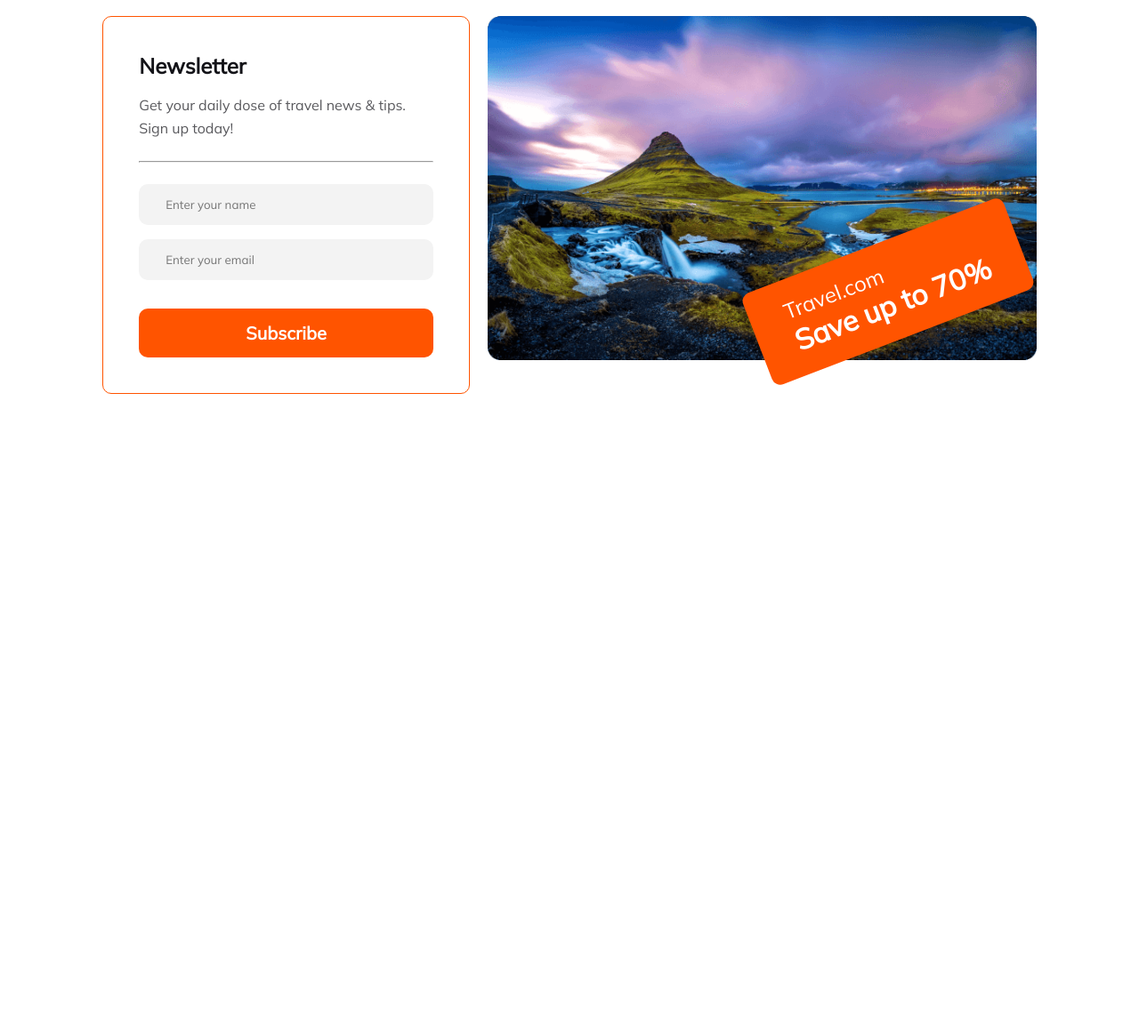
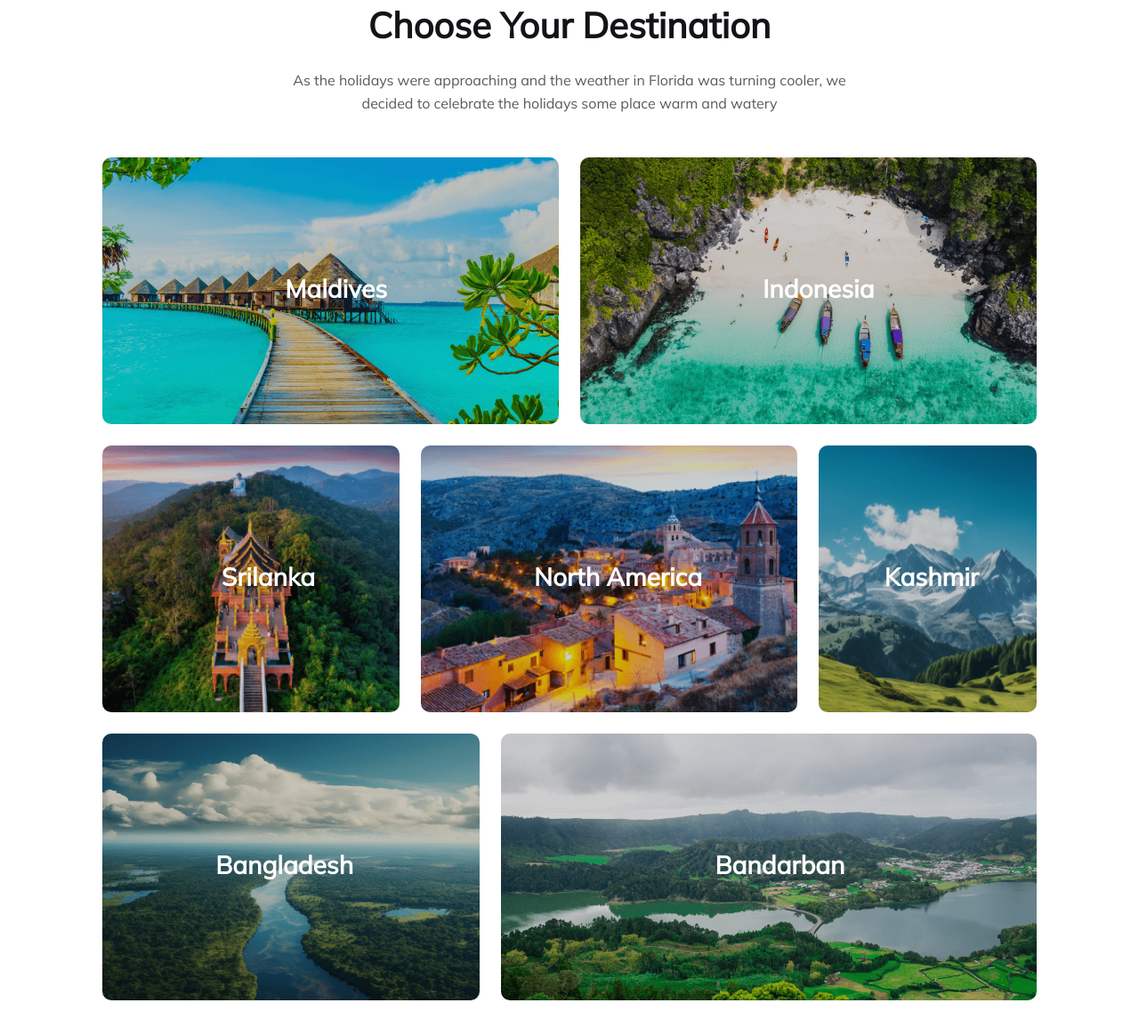
Before and after one commit to Al-amin07/Assignment-2, a plain HTML site: page index.html in a window 1280 px wide. Shown: the part 1354-2518 px from the top of the page at 89% size. Before the commit the page ends 1797 px from the top, so only its background shows below. Drawn offline with Linux system fonts and the light colour scheme.

Commit message:
Destination is added

```diff
--- a/index.html
+++ b/index.html
@@ -40,7 +40,8 @@
             <input type="text" name="" id="" placeholder="Select type">
             <i class="fa-solid fa-angle-down two"></i>
            </label>
-           <button class="btn"><i class="fa-solid fa-magnifying-glass"></i> Find Now</button>
+           <!-- <button class=""><i class="fa-solid fa-magnifying-glass"></i> Find Now</button> -->
+           <button class="btn"><i class="fa-solid fa-magnifying-glass"></i>Find Now</button>
 
          </div>
         </div>
@@ -68,7 +69,47 @@
         <img src="Images/Rectangle 4.png" alt="">
      </div>
   </section>
-  <section class="news">
+
+
+  <section class="destination">
+    <h2 class="title">Choose Your Destination</h2>
+    <p class="desc destination-desc">As the holidays were approaching and the weather in Florida was turning cooler, we decided to celebrate the holidays some place warm and watery</p>
+    <div class="destination-images">
+        <div class="image" id="img1">
+            <img src="Images/Rectangle 5.png" alt="">
+            <h3>Maldives</h3>
+        </div>
+        <div class="image" id="img2">
+            <img src="Images/Rectangle 8.png" alt="">
+            <h3>Indonesia</h3>
+        </div>
+        <div class="image" id="img3">
+            <img src="Images/Rectangle 6.png" alt="">
+            <h3>Srilanka</h3>
+        </div>
+        <div class="image" id="img4">
+            <img src="Images/Rectangle 7.png" alt="">
+            <h3>North America</h3>
+        </div>
+        <div class="image" id="img5">
+            <img src="Images/Rectangle 9.png" alt="">
+            <h3>Kashmir</h3>
+        </div>
+        <div class="image" id="img6">
+            <img src="Images/Rectangle 11.png" alt="">
+            <h3>Bangladesh</h3>
+        </div>
+        <div class="image" id="img7">
+            <img src="Images/Rectangle 10.png" alt="">
+            <h3>Bandarban</h3>
+        </div>
+    </div>
+
+  </section>
+
+
+
+  <section class="news hide">
     <div class="news-text">
         <h3 class="news-text-title">Newsletter</h3>
         <p class="desc">Get your daily dose of travel news & tips. Sign up today!</p> <hr style="margin-top: 24px ; margin-bottom: 24px;">
--- a/style.css
+++ b/style.css
@@ -10,6 +10,7 @@
     margin-right: auto;
     margin-left: auto;
 }
+
 .title{
     font-size: 2.5rem;
     font-weight: 800;
@@ -78,7 +79,7 @@ nav a{
     padding: 16px;
     display: flex;
     /* justify-content: space-between; */
-    gap: 14px;
+    gap: 24px;
     border-radius: 10px;
 }
 .banner-input input{
@@ -86,6 +87,7 @@ nav a{
     border: 0;
     border-radius: 10px;
     width: 160px;
+    background-color: aliceblue;
 }
 .banner-title{
     font-size: 4rem;
@@ -103,18 +105,22 @@ nav a{
 }
 label i{
     /* font-size: 20px; */
-    position: relative;
-    right: 40px;
+    position: absolute;
+    right: 15px;
+    top: 15px;
+    /* right: 40px; */
     color: rgb(0, 0, 0);
 }
 
 label{
     display: block;
+
+    position: relative;
 }
 .btn{
     color: white;
     background-color: #FF5400;
-    padding: 16px 25px;
+    padding: 10px 35px;
     border: 0;
     border-radius: 10px;
     font-weight: 700;
@@ -123,7 +129,7 @@ label{
     margin-right: 8px;
    position: relative;
    top: 2px;
-    font-size: 20px;
+    font-size: 16px;
 
 }
 
@@ -131,6 +137,7 @@ label{
 *****************/
 section{
     margin-top: 100px;
+    margin-bottom: 100px;
 }
 .tours{
     display: flex;
@@ -164,6 +171,71 @@ section{
 .read:hover{
     background-color: #ff0000;
 }
+
+/* Destination Section
+**********************/
+
+.destination{
+    text-align: center;
+
+}
+.destination-desc{
+    margin-top: 24px;
+    margin-bottom: 48px;
+    padding: 0 200px;
+}
+.destination-images{
+    display: grid;
+    grid-template-columns: repeat(12,1fr);
+    grid-template-rows: repeat(3,1fr);
+    gap: 24px;
+}
+
+.destination-images div{
+    height: 300px;
+}
+.image{
+    position: relative;
+}
+.image h3{
+    position: absolute;
+    color: white;
+    font-size: 28px;
+    bottom: calc(100% - 55%);
+    left: calc(100% - 60%);
+}
+.image img{
+   width: 100%;
+   height: 100%;
+   object-fit: cover;
+   border-radius: 10px;
+}
+#img4 h3,#img5 h3,#img6 h3{
+    left: calc(100% - 70%);
+}
+#img1{
+    grid-column: 1/span 6;
+
+}
+#img2{
+    grid-column: 7/ span 6;
+}
+#img3{
+    grid-column: 1/ span 4;
+}
+#img4{
+    grid-column: 5/ span 5;
+}
+#img5{
+    grid-column: 10/ span 3;
+}
+#img6{
+    grid-column: 1/ span 5;
+}
+#img7{
+    grid-column: 6/ span 7;
+}
+
 /* News Letter Section
 ***********************/
 .news{
@@ -188,13 +260,13 @@ section{
     width: 100%;
 }
 
-.news-text input,button{
+.news-text input,.news-text button{
     display: block;
     padding: 15px 30px;
     width: 100%;
 
 }
-input{
+.news-text input{
     background-color:  rgba(19, 19, 24, 0.05);
     border: 0;
     border-radius: 10px;
@@ -216,6 +288,7 @@ input{
     display: inline-block;
     padding: 20px 40px;
     border-radius: 10px;
+    text-align: center;
 }
 .trip p{
     font-size: 24px;
@@ -223,6 +296,11 @@ input{
 .trip h4{
     font-size: 32px;
     font-weight: bold;
+}
+
+
+.hide{
+    display: none;
 }
 @media screen and (max-width:600px) {
     .width{
@@ -271,17 +349,12 @@ input{
     }
     label i{
         /* font-size: 20px; */
-        position: absolute;
+
         right: 40px;
 
 
     }
-    .one{
-        top: 110px;
-    }
-    .two{
-        top: 195px;
-    }
+
     section{
         margin-top: 40px;
     }
@@ -298,5 +371,28 @@ input{
     .news-img{
         /* height: 300px; */
     }
+    .trip p{
+        font-size: 16px;
+    }
+    .trip h4{
+        font-size: 22px;
+    }
+
+    .destination{
+        grid-template-columns: 1fr;
+        grid-template-rows: repeat(7,1fr);
+    }
+    #img1,#img2,#img3,#img4,#img5,#img6,#img7{
+        grid-column: 1/-1;
+    }
+    .destination-desc{
+        padding: 0;
+    }
+    #img4 h3,#img6 h3{
+        left: calc(100% - 70%);
+    }
+    #img5 h3{
+        left: calc(100% - 60%);
+    }
 
 }
```
